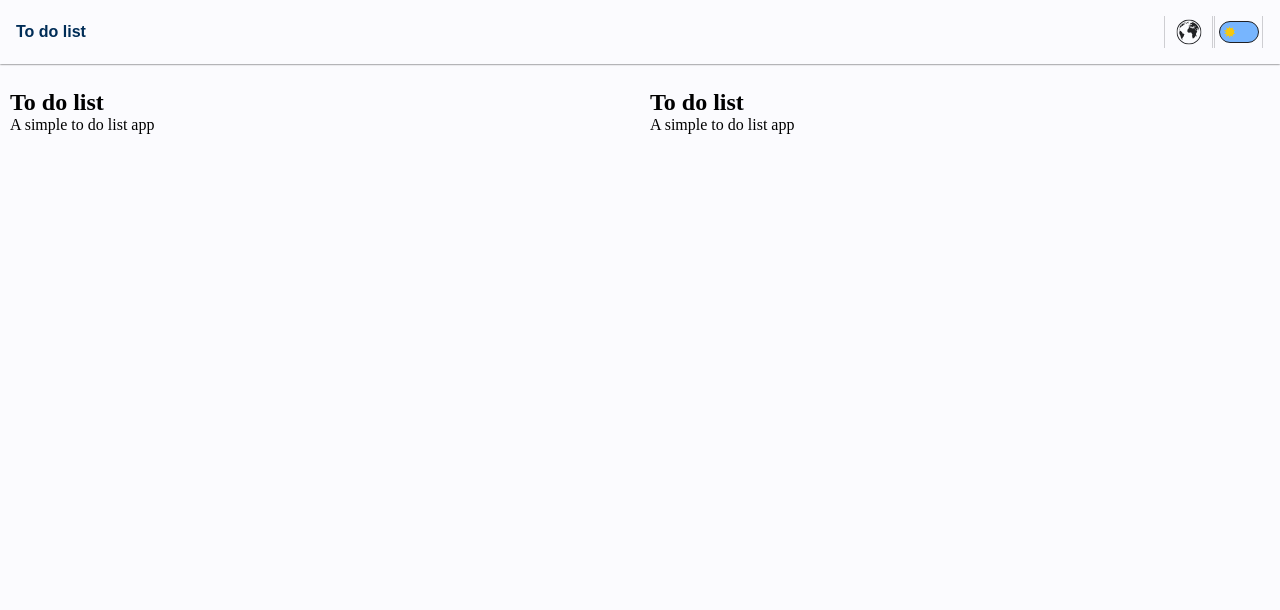
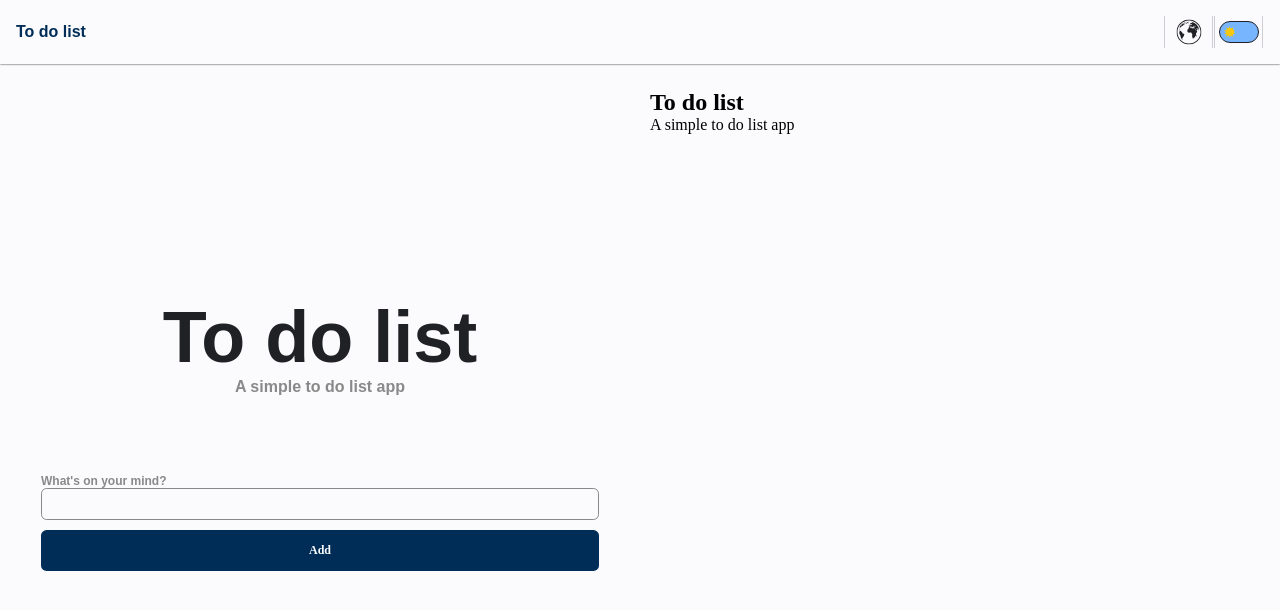
Before and after one commit to Edgard007/to-do-list, a React (Vite) app: page / in a window 1280 px wide. Shown: the top 610 px of the page. Built offline with nearby package versions, Linux system fonts and the light colour scheme.

Commit message:
🚧 Home page

```diff
--- a/public/translations/en.json
+++ b/public/translations/en.json
@@ -3,6 +3,9 @@
   "appLogo-alt": "To do list Logo",
 
   "app_descrip": "A simple to do list app",
+
+  "form_input": "What's on your mind?",
+  "form_btn": "Add",
 
   "options_title": "Options",
   "lng": "Language",
--- a/public/translations/es.json
+++ b/public/translations/es.json
@@ -3,6 +3,9 @@
   "appLogo-alt": "Logo de Lista de Tareas",
 
   "app_descrip": "Aplicación para gestionar una lista de tareas.",
+
+  "form_input": "¿Qué tienes en mente?",
+  "form_btn": "Añadir",
 
   "options_title": "Opciones",
   "lng": "Idioma",
--- a/src/pages/Home.tsx
+++ b/src/pages/Home.tsx
@@ -2,16 +2,36 @@ import { useTranslation } from "react-i18next";
 
 import styled from "styled-components";
 
-// ==> Context
+// ==> Components
+import Input from "@components/Input";
+import Button from "@src/components/Button";
 
 const Home = () => {
   const { t } = useTranslation();
 
+  const handleSubmit = (e: React.FormEvent<HTMLFormElement>) => {
+    e.preventDefault();
+
+    const { elements } = e.currentTarget;
+
+    const input = elements.namedItem("input");
+    const isInput = input instanceof HTMLInputElement;
+    if (!isInput || input == null) return;
+
+    input.value = "";
+  };
+
   return (
     <Wrapper>
-      <section>
-        <h1>{t("app_name")}</h1>
-        <p>{t("app_descrip")}</p>
+      <section className="first_section">
+        <article>
+          <h1>{t("app_name")}</h1>
+          <p>{t("app_descrip")}</p>
+        </article>
+        <form onSubmit={handleSubmit}>
+          <Input label={t("form_input")} type="text" />
+          <Button text={t("form_btn")} type="submit" />
+        </form>
       </section>
       <section>
         <h1>{t("app_name")}</h1>
@@ -31,6 +51,41 @@ const Wrapper = styled.div`
   grid-template-columns: 1fr 1fr;
   grid-gap: 20px;
 
+  .first_section {
+    display: flex;
+    justify-content: center;
+    align-items: center;
+    flex-direction: column;
+    width: 100%;
+    height: 100%;
+
+    article,
+    form {
+      width: 100%;
+      height: 25%;
+      display: flex;
+      justify-content: center;
+      align-items: center;
+      flex-direction: column;
+    }
+
+    article {
+      h1 {
+        font-size: var(--font-bg);
+        font-weight: var(--bold-weight);
+        font-family: var(--primary-font);
+        color: var(--color-secundary);
+      }
+
+      p {
+        font-size: var(--font-sm);
+        font-weight: var(--bold-weight);
+        font-family: var(--secundary-font);
+        color: var(--color-secundary-gray);
+      }
+    }
+  }
+
   @media (max-width: 800px) {
     grid-template-columns: repeat(auto-fill, minmax(200px, 1fr));
 
```
